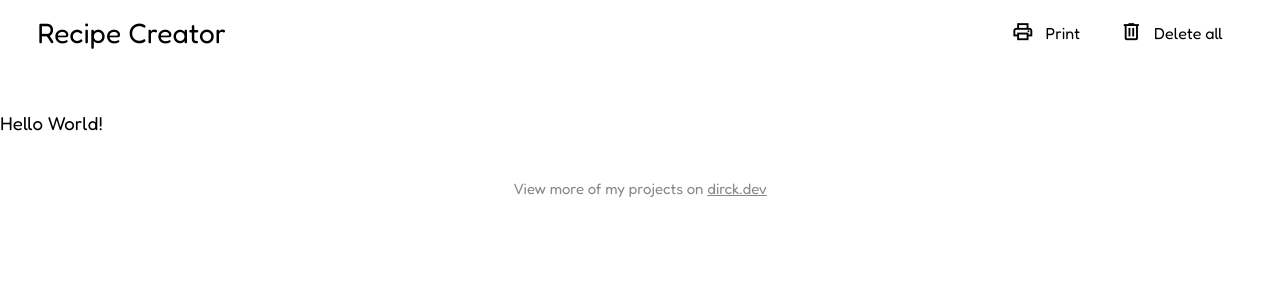
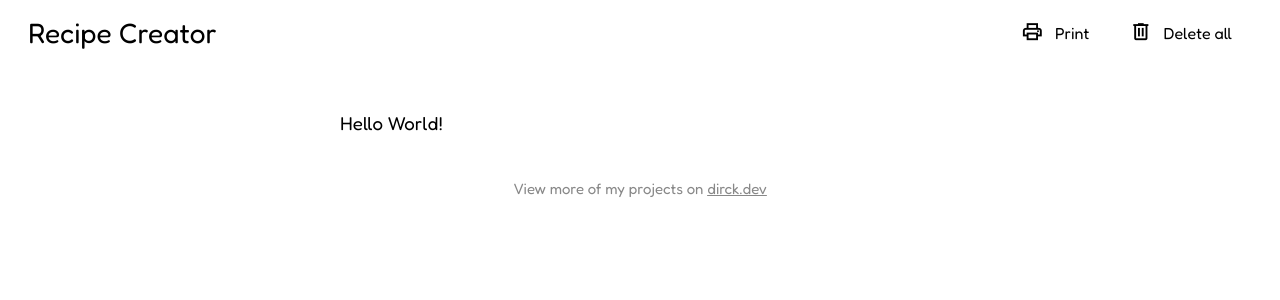
Before and after one commit to dirckvdende/recipe-creator, a Next.js app: page / in a window 1280 px wide. Shown: the top 300 px of the page. Built offline with nearby package versions, Linux system fonts and the light colour scheme.

Commit message:
Added center content component

```diff
--- /dev/null
+++ b/app/components/center-content.module.scss
@@ -0,0 +1,14 @@
+
+.centerContent {
+    display: flex;
+    flex-direction: column;
+    align-items: center;
+    width: 100%;
+    box-sizing: border-box;
+    padding: 0 1.5em;
+
+    & > div {
+        width: 100%;
+        @media screen { max-width: 600px; }
+    }
+}
--- /dev/null
+++ b/app/components/center-content.tsx
@@ -0,0 +1,12 @@
+
+import React from "react"
+import styles from "./center-content.module.scss"
+
+export default function CenterContent({children}: Readonly<{children:
+React.ReactNode}>) {
+    return <div className={styles.centerContent}>
+        <div>
+            {children}
+        </div>
+    </div>
+}
--- a/app/components/header.module.scss
+++ b/app/components/header.module.scss
@@ -13,7 +13,8 @@
     justify-content: space-between;
     align-items: center;
     box-sizing: border-box;
-    padding: 0 2em;
+    padding: 0 1.5em;
+    user-select: none;
 
     .left {
         .title {
--- a/app/page.tsx
+++ b/app/page.tsx
@@ -1,6 +1,9 @@
 
+import CenterContent from "./components/center-content";
 import styles from "./page.module.scss";
 
 export default function Home() {
-    return "Hello World!"
+    return <CenterContent>
+        Hello World!
+    </CenterContent>
 }
```
